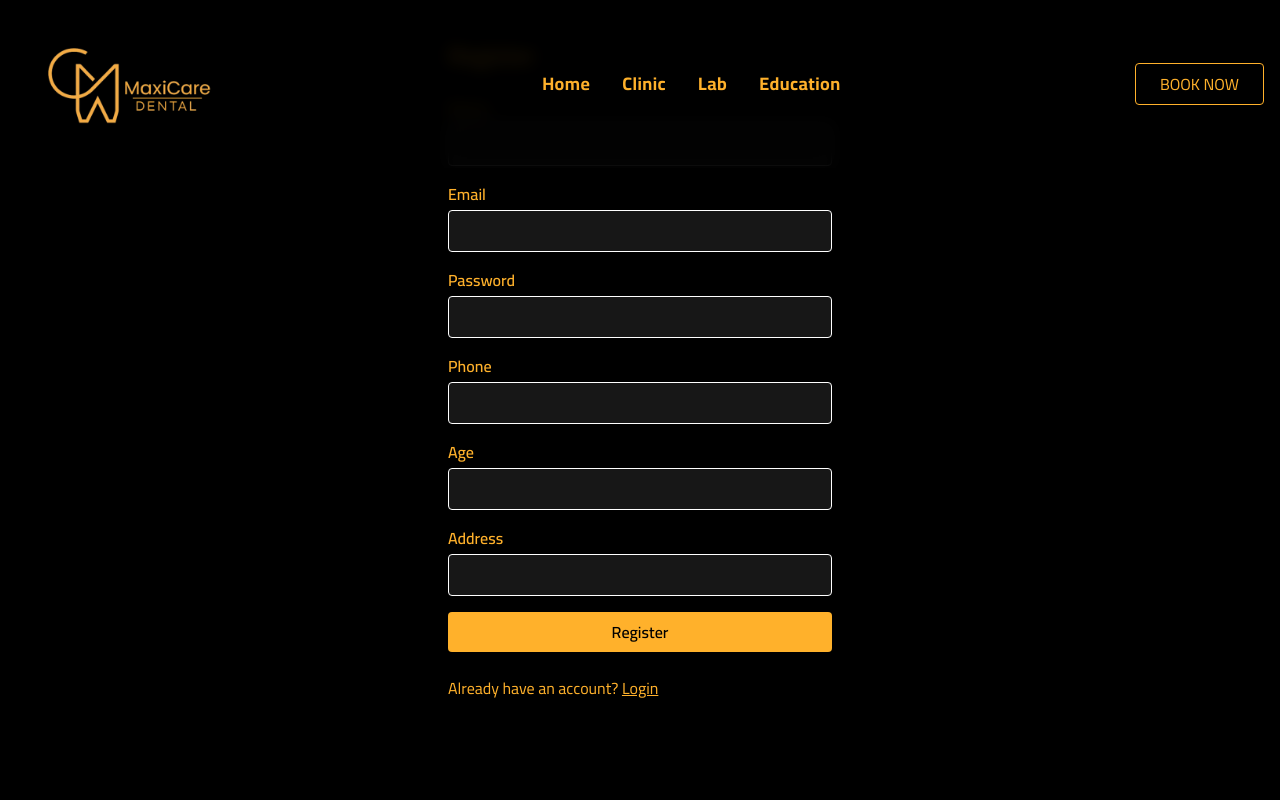
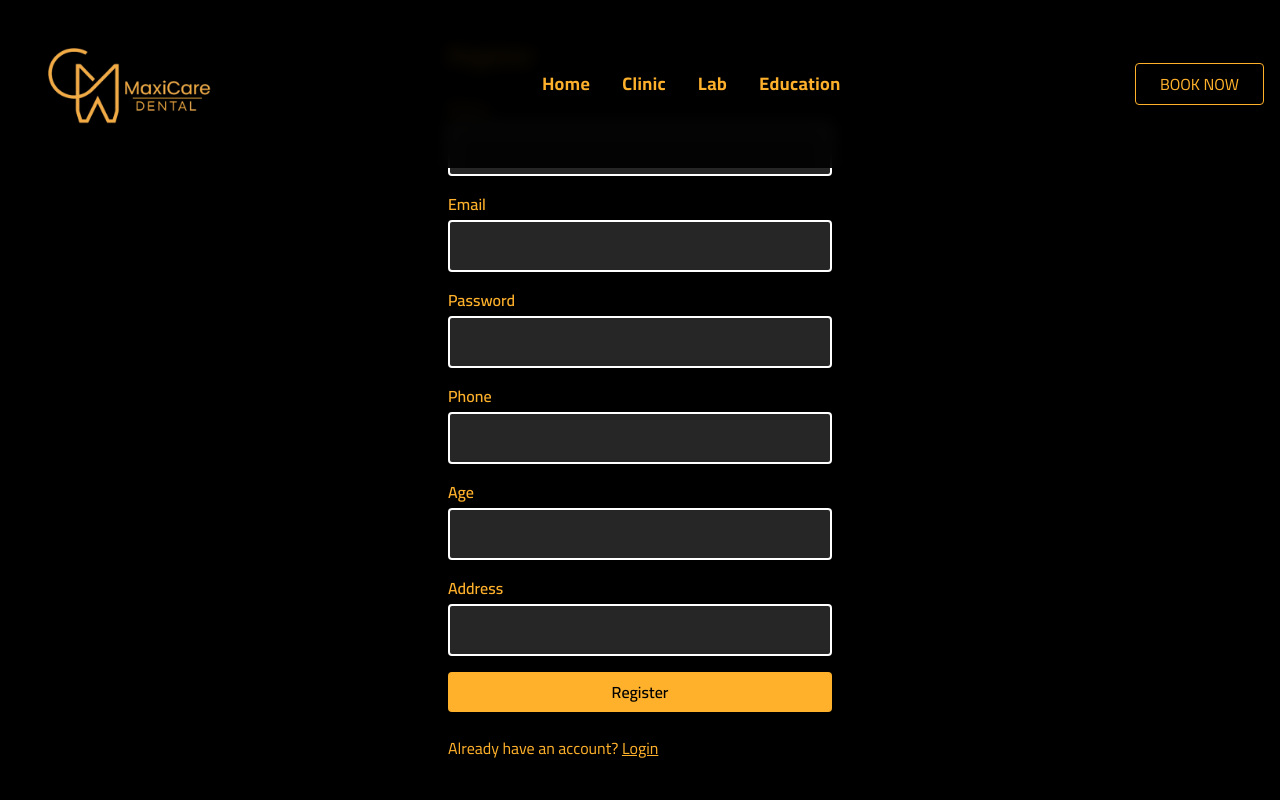
Before and after one commit to maxicre2026-ux/maxicare-nextjs, a Next.js app: page /auth/register in a window 1280 px wide. Shown: the top 800 px of the page. Built offline with nearby package versions, Linux system fonts and the light colour scheme.

Commit message:
fix: make input fields highly visible with yellow borders and lighter background

```diff
--- a/src/app/auth/login/page.tsx
+++ b/src/app/auth/login/page.tsx
@@ -62,7 +62,7 @@ export default function LoginPage() {
               id={f.id}
               type={f.type}
               required
-              className="p-2 rounded bg-neutral-900 border border-accent/30 text-white placeholder:text-gray-400"
+              className="p-3 rounded bg-neutral-800 border-2 border-accent text-white placeholder:text-gray-400 focus:outline-none focus:border-accent/80"
               value={(form as any)[f.id]}
               onChange={(e) => setForm({ ...form, [f.id]: e.target.value })}
             />
--- a/src/app/auth/register/page.tsx
+++ b/src/app/auth/register/page.tsx
@@ -50,7 +50,7 @@ export default function RegisterPage() {
               id={f.id}
               type={f.type}
               required
-              className="p-2 rounded bg-neutral-900 border border-accent/30 text-white placeholder:text-gray-400"
+              className="p-3 rounded bg-neutral-800 border-2 border-accent text-white placeholder:text-gray-400 focus:outline-none focus:border-accent/80"
               value={(form as any)[f.id]}
               onChange={(e) => setForm({ ...form, [f.id]: e.target.value })}
             />
--- a/src/app/lab/login/page.tsx
+++ b/src/app/lab/login/page.tsx
@@ -33,7 +33,7 @@ export default function LabLoginPage() {
               id={f.id}
               type={f.type}
               required
-              className="p-2 rounded bg-neutral-900 border border-accent/30 text-white placeholder:text-gray-400"
+              className="p-3 rounded bg-neutral-800 border-2 border-accent text-white placeholder:text-gray-400 focus:outline-none focus:border-accent/80"
               value={(form as any)[f.id]}
               onChange={(e) => setForm({ ...form, [f.id]: e.target.value })}
             />
--- a/src/app/lab/register/page.tsx
+++ b/src/app/lab/register/page.tsx
@@ -52,7 +52,7 @@ export default function LabRegisterPage() {
               id={f.id}
               type={f.type}
               required={f.id !== "phone" && f.id !== "address" && f.id !== "country" ? true : false}
-              className="p-2 rounded bg-neutral-900 border border-accent/30 text-white placeholder:text-gray-400"
+              className="p-3 rounded bg-neutral-800 border-2 border-accent text-white placeholder:text-gray-400 focus:outline-none focus:border-accent/80"
               value={(form as any)[f.id]}
               onChange={(e) => setForm({ ...form, [f.id]: e.target.value })}
             />
```
